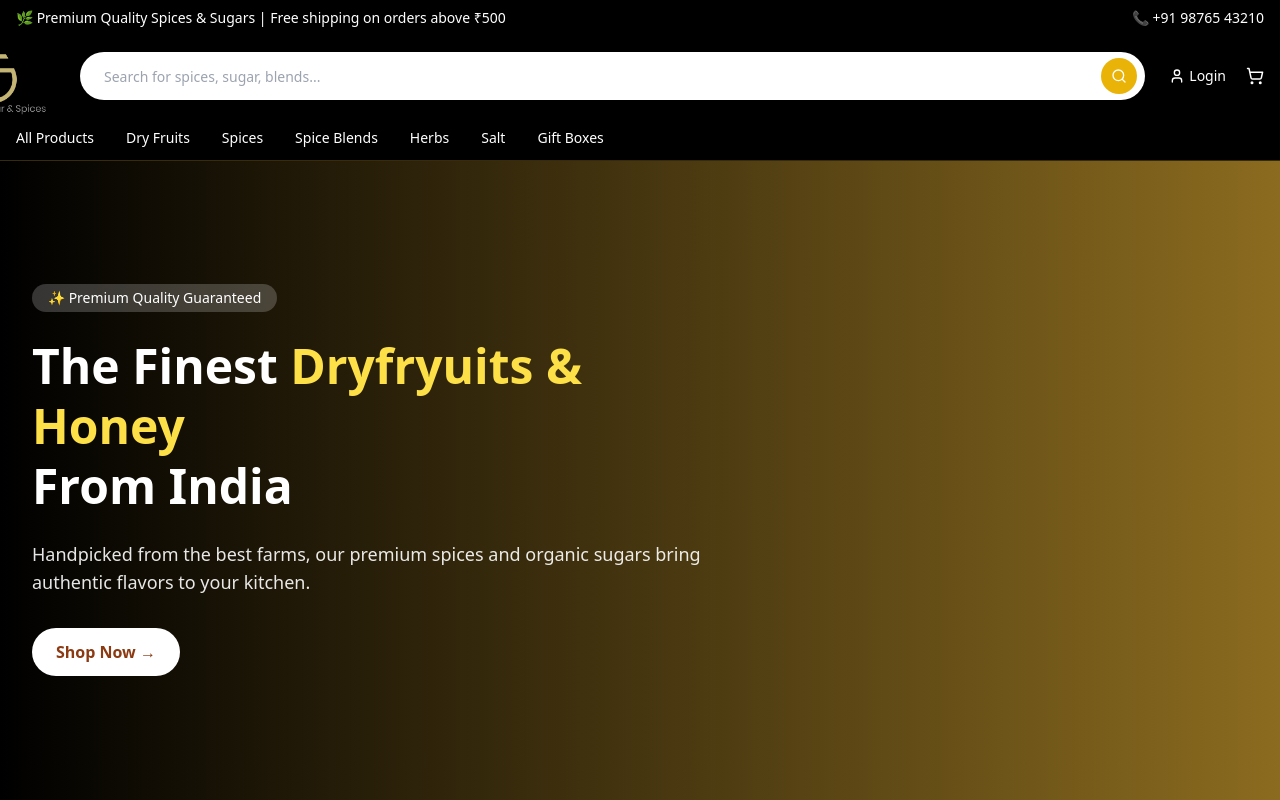
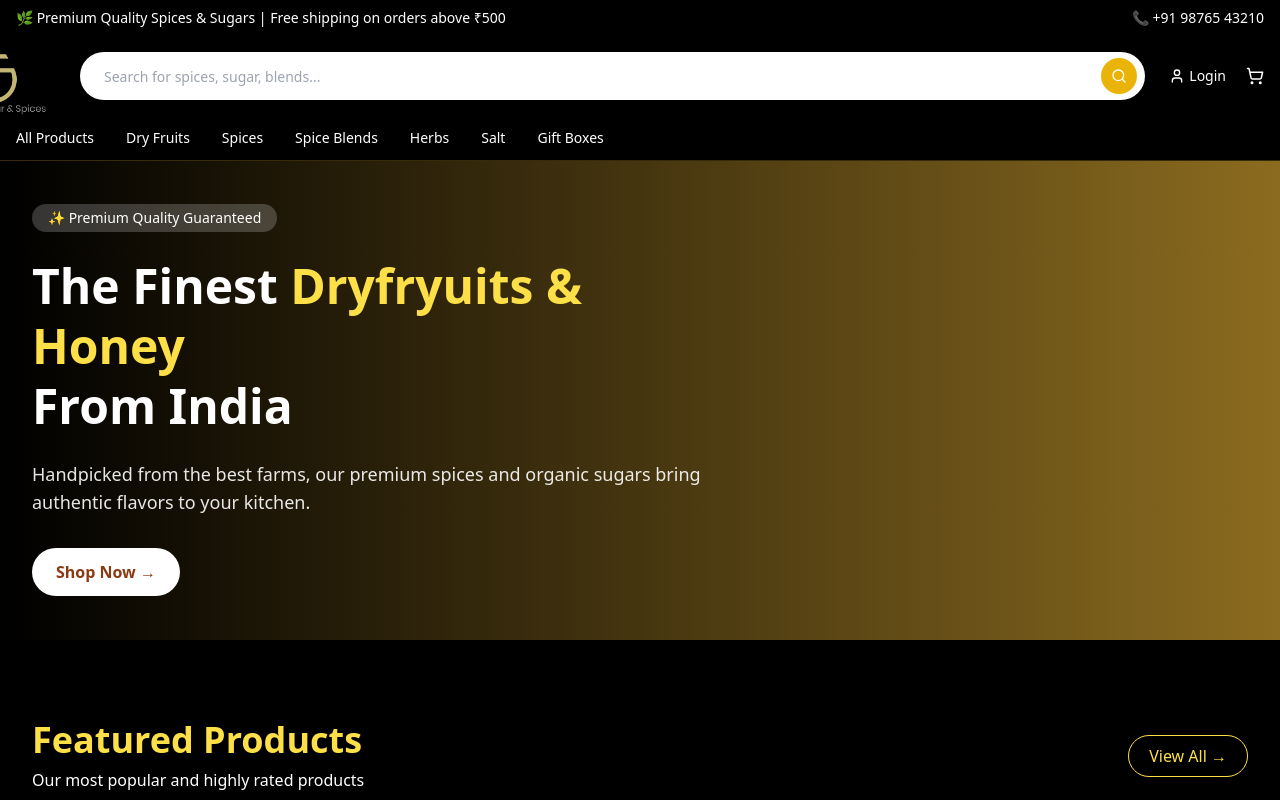
Before and after one commit to Olgga-Sugar-Spices/olgga-website, a Next.js app: page / in a window 1280 px wide. Shown: the top 800 px of the page. Built offline with nearby package versions, Linux system fonts and the light colour scheme; no server answers; the database is empty.

Commit message:
Hero size reduction

```diff
--- a/components/Hero.tsx
+++ b/components/Hero.tsx
@@ -2,7 +2,7 @@ import Link from "next/link";
 
 export default function Hero() {
   return (
-    <section className="bg-gradient-to-r from-[#000000] to-[#8B6B1F] min-h-[80vh] flex items-center px-8">
+    <section className="bg-gradient-to-r from-[#000000] to-[#8B6B1F] min-h-[60vh] flex items-center px-8">
       <div className="max-w-2xl text-white">
 
         {/* Badge */}
```
